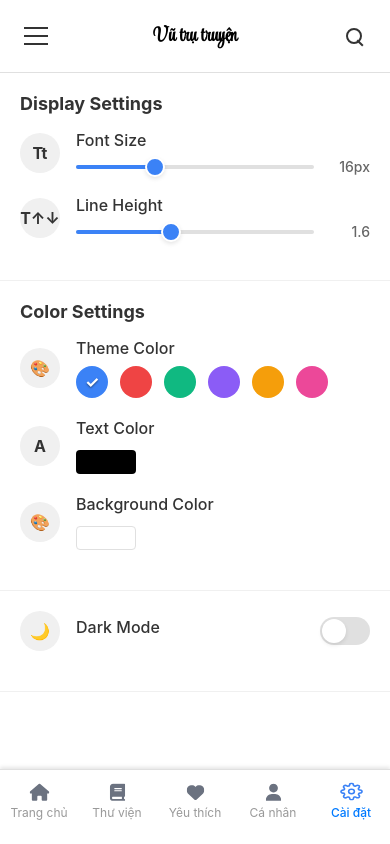
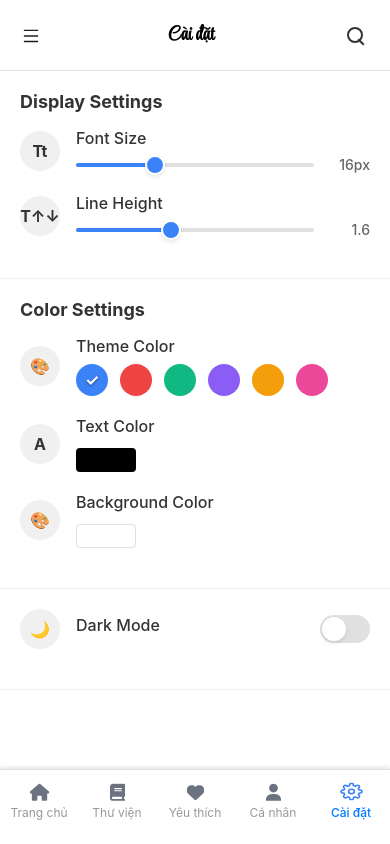
Before and after one commit to 1anhthanh1997/story-client, a React Native app: screen /Settings in a window 390 px wide. Built offline with nearby package versions, Linux system fonts and the light colour scheme.

Commit message:
change-header-title

```diff
--- a/src/screens/Library/LibraryScreen.tsx
+++ b/src/screens/Library/LibraryScreen.tsx
@@ -10,6 +10,7 @@ import {
 } from "react-native";
 import { SafeAreaView } from "react-native-safe-area-context";
 import { fonts } from "../../constants/fonts";
+import Header from "components/common/Header";
 
 // Mock data for library stories with reading progress
 const mockLibraryStories = [
@@ -194,15 +195,11 @@ const LibraryScreen = () => {
       />
 
       {/* Header */}
-      <View style={styles.header}>
-        <TouchableOpacity style={styles.backButton}>
-          <Text style={styles.backButtonText}>←</Text>
-        </TouchableOpacity>
-        <Text style={styles.headerTitle}>Thư viện</Text>
-        <TouchableOpacity style={styles.searchButton}>
-          <Text style={styles.searchButtonText}>🔍</Text>
-        </TouchableOpacity>
-      </View>
+      <Header
+        title="Thư viện"
+        onMenuPress={() => console.log("Menu pressed")}
+        onSearchPress={() => console.log("Search pressed")}
+      />
 
       {/* Search Bar */}
       <View style={styles.searchSection}>
--- a/src/screens/Profile/PersonalScreen.tsx
+++ b/src/screens/Profile/PersonalScreen.tsx
@@ -8,6 +8,7 @@ import {
 } from "react-native";
 import { SafeAreaView } from "react-native-safe-area-context";
 import { fonts } from "../../constants/fonts";
+import Header from "../../components/common/Header";
 
 // Mock data for reading history
 const mockReadingHistory = [
@@ -35,24 +36,11 @@ const PersonalScreen = () => {
   return (
     <SafeAreaView style={styles.container} edges={["top"]}>
       {/* Header */}
-      <View style={styles.header}>
-        <TouchableOpacity style={styles.menuButton}>
-          <View style={styles.hamburgerIcon}>
-            <View style={styles.hamburgerLine} />
-            <View style={styles.hamburgerLine} />
-            <View style={styles.hamburgerLine} />
-          </View>
-        </TouchableOpacity>
-
-        <Text style={styles.headerTitle}>Vũ trụ truyện</Text>
-
-        <TouchableOpacity style={styles.searchButton}>
-          <View style={styles.searchIcon}>
-            <View style={styles.searchCircle} />
-            <View style={styles.searchHandle} />
-          </View>
-        </TouchableOpacity>
-      </View>
+      <Header
+        title="Cá nhân"
+        onMenuPress={() => console.log("Menu pressed")}
+        onSearchPress={() => console.log("Search pressed")}
+      />
 
       <ScrollView style={styles.content} showsVerticalScrollIndicator={false}>
         {/* User Profile Section */}
--- a/src/screens/Settings/SettingsScreen.tsx
+++ b/src/screens/Settings/SettingsScreen.tsx
@@ -8,6 +8,7 @@ import {
 } from "react-native";
 import { SafeAreaView } from "react-native-safe-area-context";
 import { fonts } from "../../constants/fonts";
+import Header from "components/common/Header";
 
 const SettingsScreen = () => {
   const [fontSize, setFontSize] = useState(16);
@@ -75,24 +76,11 @@ const SettingsScreen = () => {
   return (
     <SafeAreaView style={styles.container} edges={["top"]}>
       {/* Header */}
-      <View style={styles.header}>
-        <TouchableOpacity style={styles.menuButton}>
-          <View style={styles.hamburgerIcon}>
-            <View style={styles.hamburgerLine} />
-            <View style={styles.hamburgerLine} />
-            <View style={styles.hamburgerLine} />
-          </View>
-        </TouchableOpacity>
-
-        <Text style={styles.headerTitle}>Vũ trụ truyện</Text>
-
-        <TouchableOpacity style={styles.searchButton}>
-          <View style={styles.searchIcon}>
-            <View style={styles.searchCircle} />
-            <View style={styles.searchHandle} />
-          </View>
-        </TouchableOpacity>
-      </View>
+      <Header
+        title="Cài đặt"
+        onMenuPress={() => console.log("Menu pressed")}
+        onSearchPress={() => console.log("Search pressed")}
+      />
 
       <ScrollView style={styles.content} showsVerticalScrollIndicator={false}>
         {/* Display Settings Section */}
```
Also changed, not shown: src/screens/Profile/ProfileScreen.tsx (deleted, +0 -24 lines).
